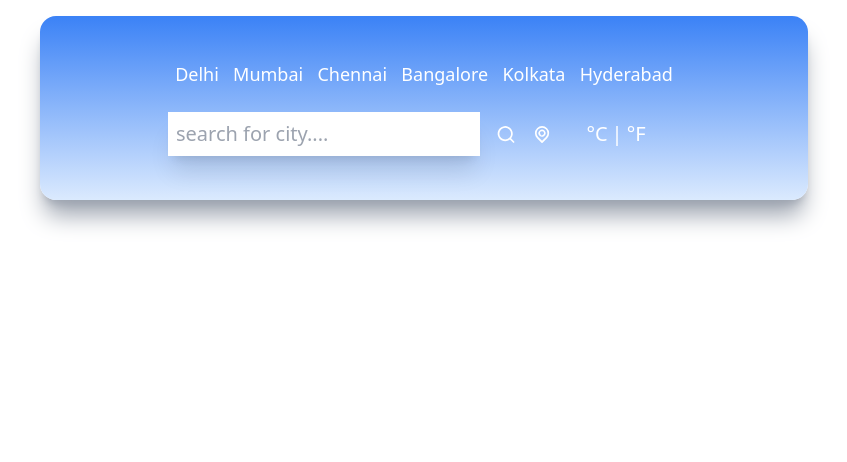
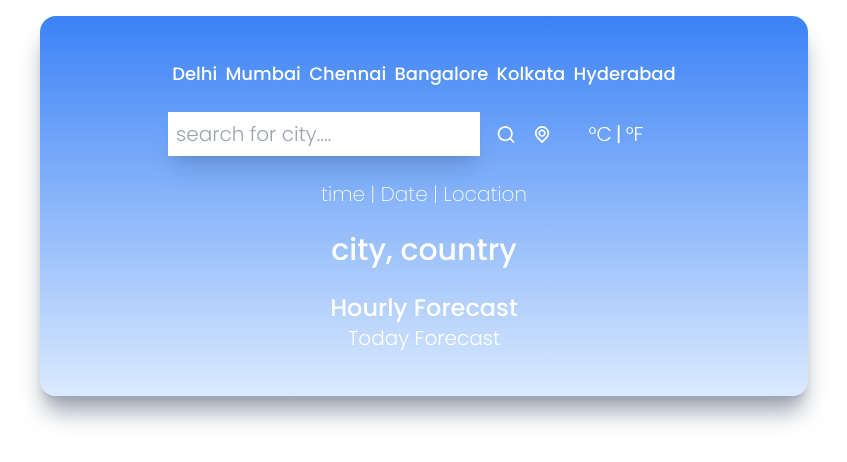
Before and after one commit to harsh-9389/weather_app, a React (Create React App) app: page / in a window 1280 px wide. Shown: the top 462 px of the page, without its empty margins (216-1063 px from the left). Built offline with nearby package versions, Linux system fonts and the light colour scheme.

Commit message:
prepared static components

```diff
--- a/src/App.js
+++ b/src/App.js
@@ -1,6 +1,9 @@
 import './App.css';
 import TopButtons from './components/TopButtons';
 import Inputs from './components/Inputs';
+import TimeAndLocation from './components/TimeAndLocation';
+import TempratureAndDetails from "./components/TempratureAndDetails";
+import Forecast from "./components/Forecast";
 
 
 function App() {
@@ -8,6 +11,9 @@ function App() {
     <div className='mx-auto max-w-screen-md mt-4 py-5 px-32 bg-gradient-to-b from-blue-500 to-blue-100 h-fit shadow-xl shadow-gray-400 rounded-2xl'>
       <TopButtons/>
       <Inputs/>
+      <TimeAndLocation/>
+      <TempratureAndDetails/>
+      <Forecast/>
     </div>
   );
 }
--- /dev/null
+++ b/src/components/Forecast.jsx
@@ -0,0 +1,14 @@
+import React from 'react' ;
+
+function Forecast(){
+  return(
+    <div className="flex items-center justify-center my-6">
+      <div className="flex flex-col items-center justify-center">
+        <p className="text-white text-2xl font-medium">Hourly Forecast</p>
+        <p className="text-white text-xl font-light">Today Forecast</p>
+      </div>
+    </div>
+  )
+}
+
+export default Forecast ;
--- /dev/null
+++ b/src/components/TempratureAndDetails.jsx
@@ -0,0 +1,11 @@
+import React from 'react' ;
+
+function TempratureAndDetails() {
+  return (
+    <>
+      <div className=""> </div>
+    </>
+  )
+}
+
+export default TempratureAndDetails ;
--- /dev/null
+++ b/src/components/TimeAndLocation.jsx
@@ -0,0 +1,21 @@
+import React from 'react';
+
+function TimeAndLocation() {
+  return (
+    <>
+      <div className="flex items-center justify-center my-6">
+        <p className="text-white text-xl font-extralight">
+          time | Date | Location
+        </p>
+      </div>
+
+      <div className="flex items-center justify-center my-3">
+        <p className="text-white text-3xl font-medium">
+          city, country
+        </p>
+      </div>
+    </>
+  ) ;
+}
+
+export default TimeAndLocation;
--- a/src/index.css
+++ b/src/index.css
@@ -1,3 +1,11 @@
+@import url('https://fonts.googleapis.com/css2?family=Poppins:ital,wght@0,100;0,200;0,300;0,400;0,500;0,600;0,700;0,800;0,900;1,100;1,200;1,300;1,400;1,500;1,600;1,700;1,800;1,900&display=swap');
+
 @tailwind base;
 @tailwind components;
 @tailwind utilities;
+
+@layer base {
+    html {
+        font-family: 'Poppins', sans-serif;
+    }
+}
```
